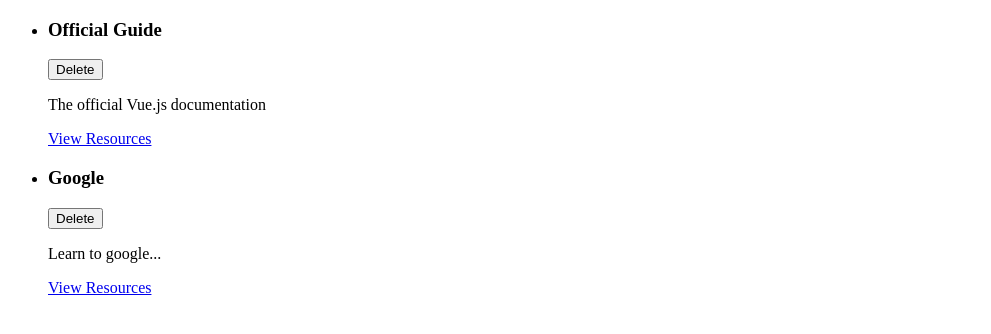
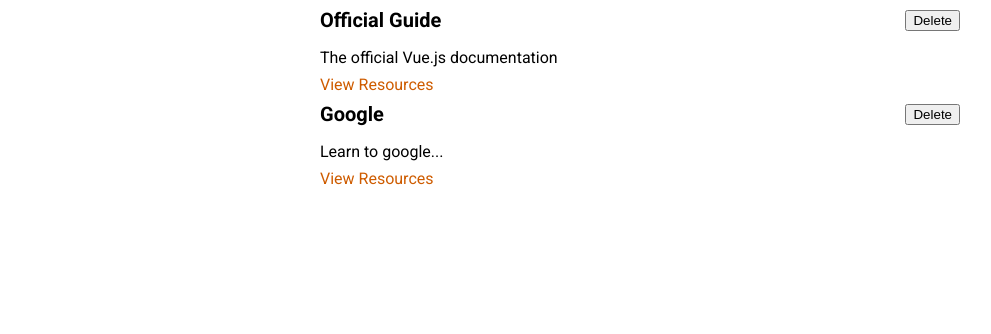
Before and after one commit to diogeneshas/Course-Project-The-Learning-Resources-App, a Vue app: page / in a window 1280 px wide. Shown: the top 334 px of the page, without its empty margins (0-991 px from the left). Built offline with nearby package versions, Linux system fonts and the light colour scheme.

Commit message:
Styling and More Components

```diff
--- a/src/App.vue
+++ b/src/App.vue
@@ -1,14 +1,12 @@
 <template>
-    <ul>
-        <LearningResources v-for="res in storedResources" :key="res.id" :title="res.title" :description="res.description" :link="res.link" />
-    </ul>
+   <StoredResources :resources="storedResources" />
 </template>
 
 <script>
-import LearningResources from './components/learning-resources/LearningResources.vue'
+import StoredResources from './components/learning-resources/StoredResources.vue'
 export default {
     components: {
-        LearningResources
+        StoredResources
     },
     data() {
         return {
@@ -32,5 +30,17 @@
 </script>
 
 <style>
+@import url('https://fonts.googleapis.com/css2?family=Roboto:wght@400;700&display=swap');
 
+* {
+  box-sizing: border-box;
+}
+
+html {
+  font-family: 'Roboto', sans-serif;
+}
+
+body {
+  margin: 0;
+}
 </style>
--- a/src/components/learning-resources/LearningResources.vue
+++ b/src/components/learning-resources/LearningResources.vue
@@ -18,3 +18,35 @@
     props: ['title', 'description', 'link']
 }
 </script>
+
+<style scoped>
+li {
+  margin: auto;
+  max-width: 40rem;
+}
+
+header {
+  display: flex;
+  justify-content: space-between;
+  align-items: center;
+}
+
+h3 {
+  font-size: 1.25rem;
+  margin: 0.5rem 0;
+}
+
+p {
+  margin: 0.5rem 0;
+}
+
+a {
+  text-decoration: none;
+  color: #ce5c00;
+}
+
+a:hover,
+a:active {
+  color: #c89300;
+}
+</style>
--- /dev/null
+++ b/src/components/learning-resources/StoredResources.vue
@@ -0,0 +1,23 @@
+<template>
+     <ul>
+        <LearningResources v-for="res in resources" :key="res.id" :title="res.title" :description="res.description" :link="res.link" />
+    </ul>
+</template>
+
+<script>
+import LearningResources from './LearningResources.vue'
+export default {
+    props: ['resources'],
+    components: {LearningResources}
+}
+</script>
+
+<style scoped>
+ul {
+    list-style: none;
+    margin: 0;
+    padding: 0%;
+    margin: auto;
+    max-width: 40rem;
+}
+</style>
```
